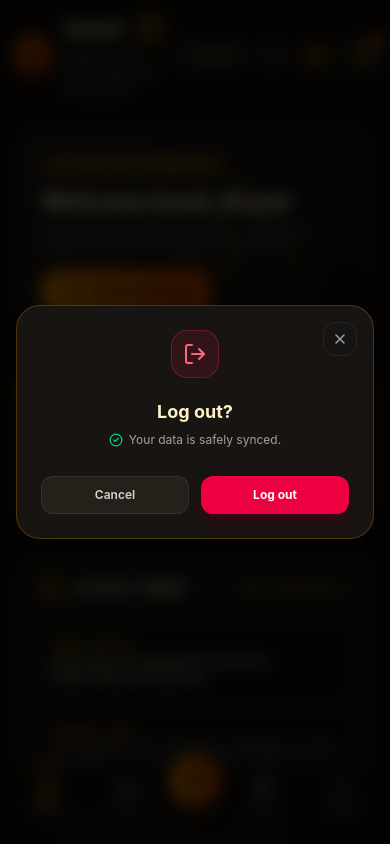
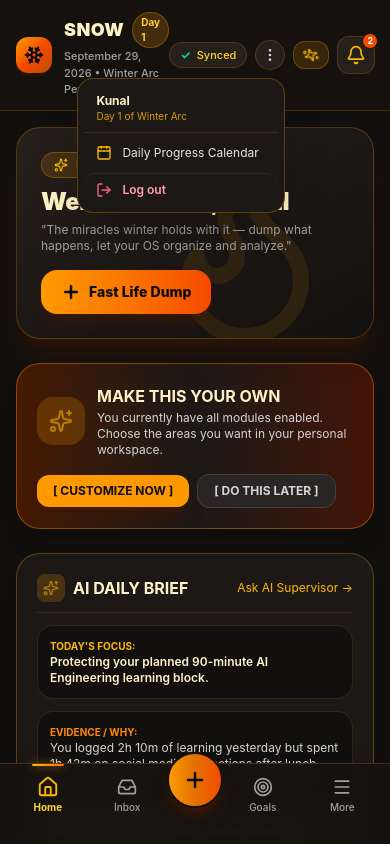
Before and after one commit to kunal592/SNOW-miracle-s, a React (Vite) app: page / in a window 390 px wide. Both pictures are taken after a click on the button 273 px from the left and 54 px from the top of the page. Shown: the top 844 px of the page. Built offline with nearby package versions, Linux system fonts and the light colour scheme.

Commit message:
feat: add user profile calendar card to More menu and update daily focus metrics

```diff
--- a/src/App.tsx
+++ b/src/App.tsx
@@ -582,6 +582,8 @@ export function App() {
             onNavigate={handleNavigate}
             unreadReviewCount={unreadReviewCount}
             workspacePreferences={workspacePreferences}
+            user={user}
+            onOpenCalendar={() => setIsDailyProgressCalendarOpen(true)}
           />
         );
       default:
--- a/src/components/AppShell.tsx
+++ b/src/components/AppShell.tsx
@@ -99,6 +99,7 @@ export const AppShell: React.FC<AppShellProps> = ({
           notifications={notifications}
           onOpenNotifications={() => setIsNotifOpen(true)}
           onOpenCheckpoint={() => setIsCheckpointOpen(true)}
+          onOpenCalendar={onOpenCalendar}
           onLogout={onLogout}
           isOffline={isOffline}
         />
--- a/src/components/TopBar.tsx
+++ b/src/components/TopBar.tsx
@@ -1,5 +1,5 @@
-import React from 'react';
-import { Bell, Wifi, WifiOff, Sparkles, Snowflake, LogOut } from 'lucide-react';
+import React, { useState, useRef, useEffect } from 'react';
+import { Bell, Wifi, WifiOff, Sparkles, Snowflake, LogOut, MoreVertical, Calendar } from 'lucide-react';
 import { User, Notification } from '../types';
 
 interface TopBarProps {
@@ -8,6 +8,7 @@ interface TopBarProps {
   notifications: Notification[];
   onOpenNotifications: () => void;
   onOpenCheckpoint: () => void;
+  onOpenCalendar?: () => void;
   onLogout?: () => void;
   isOffline?: boolean;
 }
@@ -18,10 +19,29 @@ export const TopBar: React.FC<TopBarProps> = ({
   notifications,
   onOpenNotifications,
   onOpenCheckpoint,
+  onOpenCalendar,
   onLogout,
   isOffline = false
 }) => {
+  const [isActionMenuOpen, setIsActionMenuOpen] = useState(false);
+  const actionMenuRef = useRef<HTMLDivElement>(null);
+
   const unreadCount = notifications.filter((n) => !n.isRead).length;
+
+  // Close dropdown on click outside
+  useEffect(() => {
+    const handleClickOutside = (e: MouseEvent) => {
+      if (actionMenuRef.current && !actionMenuRef.current.contains(e.target as Node)) {
+        setIsActionMenuOpen(false);
+      }
+    };
+    if (isActionMenuOpen) {
+      document.addEventListener('mousedown', handleClickOutside);
+    }
+    return () => {
+      document.removeEventListener('mousedown', handleClickOutside);
+    };
+  }, [isActionMenuOpen]);
 
   return (
     <header className="sticky top-0 z-30 bg-[#16120f]/90 backdrop-blur-md border-b border-amber-500/20 px-4 py-3 flex items-center justify-between">
@@ -50,7 +70,7 @@ export const TopBar: React.FC<TopBarProps> = ({
       </div>
 
       {/* Right Action Icons */}
-      <div className="flex items-center gap-2">
+      <div className="flex items-center gap-2 relative">
         {/* Sync Status Badge */}
         <div className="flex items-center gap-1.5 px-2.5 py-1 rounded-full bg-[#26201b] border border-amber-500/20 text-[11px] text-amber-300 font-medium">
           {isOffline ? (
@@ -66,22 +86,72 @@ export const TopBar: React.FC<TopBarProps> = ({
           )}
         </div>
 
-        {/* Logout Option next to Synced */}
+        {/* Desktop: Explicit Logout Action next to Synced (✓ Synced     Logout) */}
         {onLogout && (
           <button
             onClick={onLogout}
-            className="flex items-center gap-1.5 px-2.5 py-1 rounded-full bg-[#26201b] hover:bg-rose-950/40 border border-amber-500/20 hover:border-rose-500/40 text-[11px] text-neutral-300 hover:text-rose-300 font-medium transition cursor-pointer group"
+            className="hidden sm:flex items-center gap-1.5 px-3 py-1 rounded-full bg-[#26201b] hover:bg-rose-950/40 border border-amber-500/20 hover:border-rose-500/40 text-[11px] text-neutral-300 hover:text-rose-300 font-medium transition cursor-pointer group"
             title="Log out"
           >
             <LogOut className="w-3.5 h-3.5 text-neutral-400 group-hover:text-rose-400 transition" />
-            <span className="hidden sm:inline">Logout</span>
+            <span>Logout</span>
           </button>
         )}
+
+        {/* Mobile: Compact Action Menu Trigger (✓ Synced    ⋮) */}
+        <div className="sm:hidden relative" ref={actionMenuRef}>
+          <button
+            onClick={() => setIsActionMenuOpen((prev) => !prev)}
+            className="p-1.5 rounded-full bg-[#26201b] hover:bg-neutral-800 border border-amber-500/20 text-neutral-300 hover:text-amber-300 transition cursor-pointer"
+            aria-label="Account actions menu"
+            title="Account actions"
+          >
+            <MoreVertical className="w-4 h-4" />
+          </button>
+
+          {/* Mobile Dropdown Menu */}
+          {isActionMenuOpen && (
+            <div className="absolute right-0 top-full mt-2 w-52 rounded-2xl bg-[#1c1815] border border-amber-500/30 shadow-2xl p-1.5 z-50 animate-in fade-in zoom-in-95 duration-100">
+              <div className="px-3 py-2 border-b border-amber-500/15 mb-1">
+                <div className="text-xs font-bold text-amber-100 truncate">{user.name}</div>
+                <div className="text-[10px] text-amber-400/80">Day {user.currentDayIndex} of Winter Arc</div>
+              </div>
+
+              {onOpenCalendar && (
+                <button
+                  type="button"
+                  onClick={() => {
+                    setIsActionMenuOpen(false);
+                    onOpenCalendar();
+                  }}
+                  className="w-full flex items-center gap-2.5 px-3 py-2 rounded-xl text-xs text-neutral-200 hover:bg-[#28221d] hover:text-amber-300 text-left transition cursor-pointer"
+                >
+                  <Calendar className="w-4 h-4 text-amber-400" />
+                  <span>Daily Progress Calendar</span>
+                </button>
+              )}
+
+              {onLogout && (
+                <button
+                  type="button"
+                  onClick={() => {
+                    setIsActionMenuOpen(false);
+                    onLogout();
+                  }}
+                  className="w-full flex items-center gap-2.5 px-3 py-2 rounded-xl text-xs text-rose-300 hover:bg-rose-950/40 text-left transition cursor-pointer mt-1 border-t border-amber-500/10"
+                >
+                  <LogOut className="w-4 h-4 text-rose-400" />
+                  <span className="font-semibold">Log out</span>
+                </button>
+              )}
+            </div>
+          )}
+        </div>
 
         {/* Demo Checkpoint Trigger Button */}
         <button
           onClick={onOpenCheckpoint}
-          className="px-2.5 py-1.5 rounded-xl bg-amber-500/15 hover:bg-amber-500/25 border border-amber-500/30 text-amber-300 text-xs font-semibold flex items-center gap-1.5 transition"
+          className="px-2.5 py-1.5 rounded-xl bg-amber-500/15 hover:bg-amber-500/25 border border-amber-500/30 text-amber-300 text-xs font-semibold flex items-center gap-1.5 transition cursor-pointer"
           title="Trigger Checkpoint Demo Modal"
         >
           <Sparkles className="w-3.5 h-3.5 text-amber-400 animate-spin" style={{ animationDuration: '4s' }} />
@@ -91,7 +161,7 @@ export const TopBar: React.FC<TopBarProps> = ({
         {/* Notifications Button */}
         <button
           onClick={onOpenNotifications}
-          className="relative p-2 rounded-xl bg-[#26201b] border border-amber-500/20 text-neutral-300 hover:text-amber-200 transition"
+          className="relative p-2 rounded-xl bg-[#26201b] border border-amber-500/20 text-neutral-300 hover:text-amber-200 transition cursor-pointer"
           aria-label="Open notifications"
         >
           <Bell className="w-5 h-5 text-amber-400" />
--- a/src/lib/api.ts
+++ b/src/lib/api.ts
@@ -68,5 +68,43 @@ export const api = {
         Storage.clearTokens();
       }
     }
+  },
+
+  activity: {
+    async getDailyRange(from: string, to: string) {
+      const { accessToken } = Storage.getTokens();
+      try {
+        const res = await fetch(`${API_BASE_URL}/activity/daily?from=${from}&to=${to}`, {
+          headers: {
+            'Content-Type': 'application/json',
+            ...(accessToken ? { Authorization: `Bearer ${accessToken}` } : {})
+          }
+        });
+        if (!res.ok) throw new Error('Failed to fetch daily activity range');
+        const data = await res.json();
+        return data.data;
+      } catch (err) {
+        console.warn('Backend activity fetch fallback to local storage:', err);
+        return Storage.getDailyProgress();
+      }
+    },
+
+    async getDailyByDate(date: string) {
+      const { accessToken } = Storage.getTokens();
+      try {
+        const res = await fetch(`${API_BASE_URL}/activity/daily/${date}`, {
+          headers: {
+            'Content-Type': 'application/json',
+            ...(accessToken ? { Authorization: `Bearer ${accessToken}` } : {})
+          }
+        });
+        if (!res.ok) throw new Error(`Failed to fetch daily activity for ${date}`);
+        const data = await res.json();
+        return data.data;
+      } catch (err) {
+        console.warn('Backend activity fetch fallback to local storage:', err);
+        return Storage.getDailyProgressByDate(date) || null;
+      }
+    }
   }
 };
--- a/src/lib/mockData.ts
+++ b/src/lib/mockData.ts
@@ -1402,18 +1402,18 @@ export const initialDailyProgressHistory: DailyProgress[] = [
   {
     date: '2026-09-10',
     status: 'distracted',
-    progressScore: 58,
+    progressScore: 78,
     goalsCompleted: 3,
     goalsTotal: 4,
     learningMinutes: 160,
-    focusMinutes: 255,
-    distractionMinutes: 110,
+    focusMinutes: 280,
+    distractionMinutes: 42,
     importantActivities: ['Go router implementation', '2h 40m learning algorithms', 'Expense tracking'],
     distractions: [
-      { source: 'Instagram', minutes: 72, reason: 'Boredom loop after returning from work' },
-      { source: 'YouTube', minutes: 38, reason: 'Algorithm tutorial auto-play tangents' }
-    ],
-    reflection: 'Lost focus after returning from work. Solid learning time logged, but high evening screen distractions.'
+      { source: 'Instagram', minutes: 72, reason: 'Lost focus after returning from work' },
+      { source: 'YouTube', minutes: 38, reason: 'Video browsing' }
+    ],
+    reflection: 'Lost focus after returning from work.'
   },
   {
     date: '2026-09-11',
--- a/src/views/MoreMenuView.tsx
+++ b/src/views/MoreMenuView.tsx
@@ -17,20 +17,25 @@ import {
   BrainCircuit,
   Award,
   MessageSquare,
-  Database
+  Database,
+  Calendar
 } from 'lucide-react';
-import { WorkspacePreferences, ModuleId } from '../types';
+import { WorkspacePreferences, ModuleId, User } from '../types';
 
 interface MoreMenuViewProps {
   onNavigate: (route: string) => void;
   unreadReviewCount: number;
   workspacePreferences?: WorkspacePreferences;
+  user?: User;
+  onOpenCalendar?: () => void;
 }
 
 export const MoreMenuView: React.FC<MoreMenuViewProps> = ({
   onNavigate,
   unreadReviewCount,
-  workspacePreferences
+  workspacePreferences,
+  user,
+  onOpenCalendar
 }) => {
   const enabledModules = workspacePreferences?.enabledModules;
 
@@ -66,6 +71,36 @@ export const MoreMenuView: React.FC<MoreMenuViewProps> = ({
 
   return (
     <div className="space-y-6 animate-in fade-in duration-300">
+      {/* USER PROFILE & DAILY PROGRESS CALENDAR CARD */}
+      {user && onOpenCalendar && (
+        <div
+          onClick={onOpenCalendar}
+          className="p-4 rounded-3xl bg-gradient-to-r from-[#1c1815] to-[#25201c] border border-amber-500/25 hover:border-amber-500/50 p-4 flex items-center justify-between cursor-pointer transition shadow-lg group"
+        >
+          <div className="flex items-center gap-3">
+            <div className="relative">
+              <img
+                src={user.avatarUrl}
+                alt={user.name}
+                className="w-12 h-12 rounded-full border-2 border-amber-500/40 object-cover group-hover:scale-105 transition-transform"
+              />
+              <span className="absolute -bottom-0.5 -right-0.5 w-3 h-3 rounded-full bg-emerald-500 border-2 border-[#1c1815] shadow-[0_0_6px_rgba(16,185,129,0.8)]" />
+            </div>
+            <div>
+              <div className="text-sm font-bold text-amber-100 font-outfit group-hover:text-amber-300 transition-colors">
+                {user.name}
+              </div>
+              <div className="text-xs text-amber-400/80">
+                Day {user.currentDayIndex} of Winter Arc • Tap for Progress Calendar
+              </div>
+            </div>
+          </div>
+          <div className="p-2 rounded-xl bg-amber-500/15 border border-amber-500/30 text-amber-400 group-hover:scale-105 transition-transform">
+            <Calendar className="w-5 h-5 text-amber-400" />
+          </div>
+        </div>
+      )}
+
       <div>
         <h1 className="text-2xl font-black text-amber-100 font-outfit">SNOW Directory</h1>
         <p className="text-xs text-amber-200/80">Access all personal operating system modules, Cognitive Lab, and AI Supervisor features.</p>
```
Also changed, not shown: 1 other file (tests, documents, lock files or other folders).
